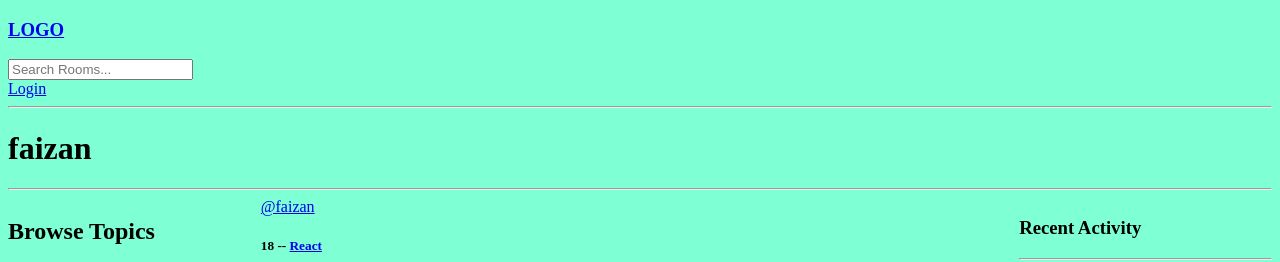
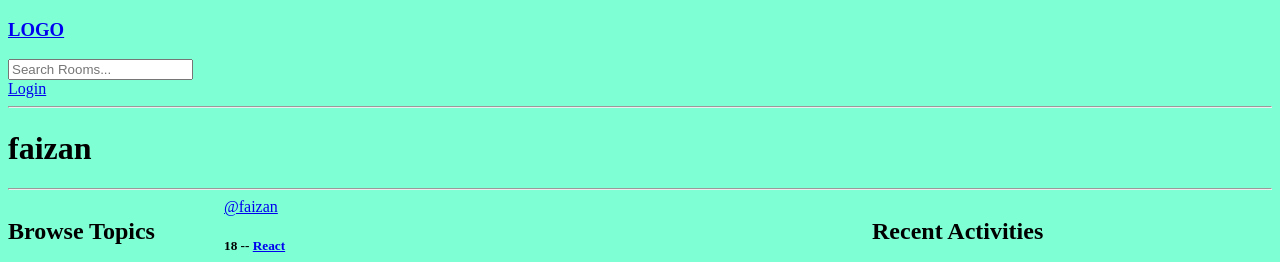
Before and after one commit to osamabinazam/StudyBud, a Django app: page /profile/6/ in a window 1280 px wide. Shown: the top 262 px of the page. Run offline with Django 4.2, Linux system fonts and the light colour scheme; data comes from the database, SQL or seed files in the repository.

Commit message:
Customize activity component to make it look better

```diff
--- a/base/templates/base/activity_component.html
+++ b/base/templates/base/activity_component.html
@@ -1,18 +1,41 @@
+<div class="activities">
+    <div class="activities__header">
+      <h2>Recent Activities</h2>
+    </div>
 
-        <h3>Recent Activity</h3>
-        <hr>
-
-        {% for message in room_messages %}
-            <div>
-                <small> <a href="{% url 'user-profile' message.user.id %}"> @{{message.user}}</a> {{message.created | timesince}}</small>
-                <small>replied to "{{message.room}}"</small>
-                <!-- Show whole message -->
-                <!-- <p>{{message.body}}</p> -->
-                <!-- Show restricted message -->
-                <p>{{message}}</p>
-                <hr>
-                {% if request.user == message.user %}
-                <a href="{% url 'delete-message' message.id %}">Delete</a>
-                {% endif %}
-            </div>
-        {% endfor %}
+    <!-- Looping through the recent activity and render it on activity component -->
+    {% for message in room_messages %}
+    <div class="activities__box">
+      <div class="activities__boxHeader roomListRoom__header">
+        <a href="{% url 'user-profile' message.user.id %}" class="roomListRoom__author">
+          <div class="avatar avatar--small">
+            <img src="https://randomuser.me/api/portraits/women/11.jpg" />
+          </div>
+          <p>
+            @{{message.user}}
+            <span>{{message.created|timesince}} ago</span>
+          </p>
+        </a>
+        <!-- If Statement to check some conditions -->
+        {% if request.user == message.user %}
+        <div class="roomListRoom__actions">
+          <a href="{% url 'delete-message' message.id %}">
+            <svg version="1.1" xmlns="http://www.w3.org/2000/svg" width="32" height="32" viewBox="0 0 32 32">
+              <title>remove</title>
+              <path
+                d="M27.314 6.019l-1.333-1.333-9.98 9.981-9.981-9.981-1.333 1.333 9.981 9.981-9.981 9.98 1.333 1.333 9.981-9.98 9.98 9.98 1.333-1.333-9.98-9.98 9.98-9.981z"
+              ></path>
+            </svg>
+          </a>
+        </div>
+        {% endif %}   <!-- End of the loop-->
+      </div>
+      <div class="activities__boxContent">
+        <p>replied to post “<a href="{% url 'room' message.room.id %}">{{message.room.name}}</a>”</p>
+        <div class="activities__boxRoomContent">
+          {{message.body}}
+        </div>
+      </div>
+    </div>
+    {% endfor %}        <!-- End of the loop-->
+  </div>
```
